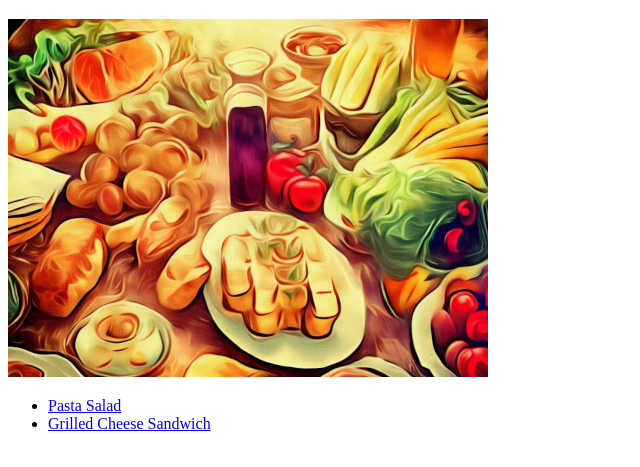
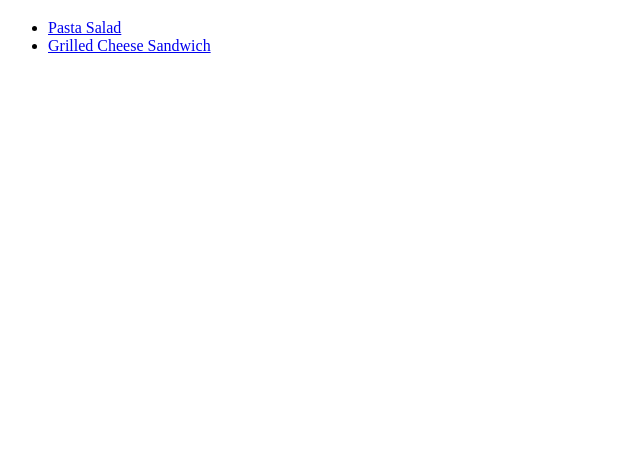
Before and after one commit to abinwylde/odin-recipes, a plain HTML site: page index.html in a window 1280 px wide. Shown: the part 61-528 px from the top of the page, without its empty margins (0-640 px from the left). Drawn offline with Linux system fonts and the light colour scheme.

Commit message:
edit index.html and images/

```diff
--- a/index.html
+++ b/index.html
@@ -11,8 +11,6 @@
 
         <h1>Odin Recipes</h1>
 
-        <img src="./images/Recipes.jpg" alt="ai generated image of items">
-
         <ul>
            <li> <a href="./recipes/pasta-salad.html">Pasta Salad</a> </li>
            <li> <a href="./recipes/grilled-cheese-sandwich.html">Grilled Cheese Sandwich</a> </li>
```
Also changed, not shown: images/Recipes.jpg (deleted).
